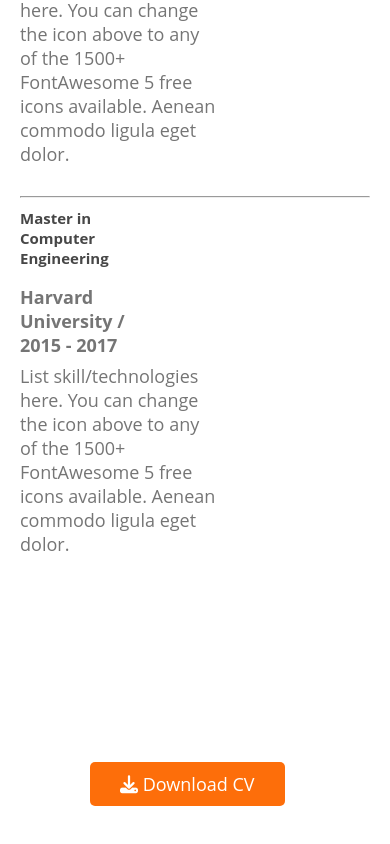
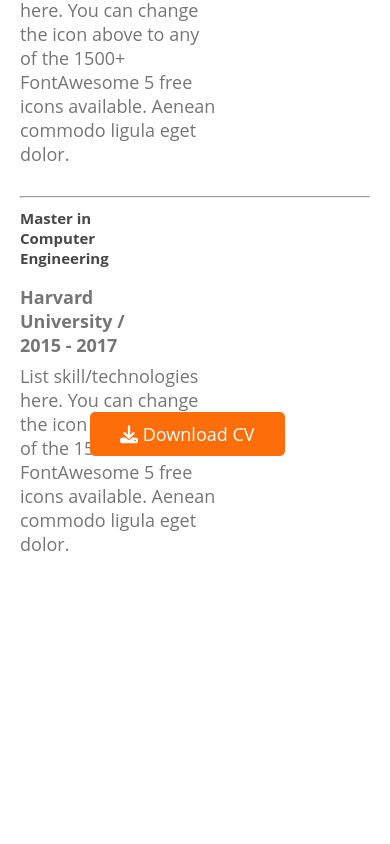
Before and after one commit to nahida30/responsive-portfolio, a plain HTML site: page index.html in a window 390 px wide. Shown: the part 3594-4438 px from the top of the page. After the commit the page ends 4180 px from the top, so only its background shows below. Drawn offline with Linux system fonts and the light colour scheme.

Commit message:
second commit

```diff
--- a/style/style.css
+++ b/style/style.css
@@ -387,7 +387,7 @@ main{
      }
 
      .resume-btn{
-        margin-top: 750px;
+        margin-top: 400px;
         font-family: Open Sans;
         margin-left: 90px;
         margin-bottom: 50px;
```
